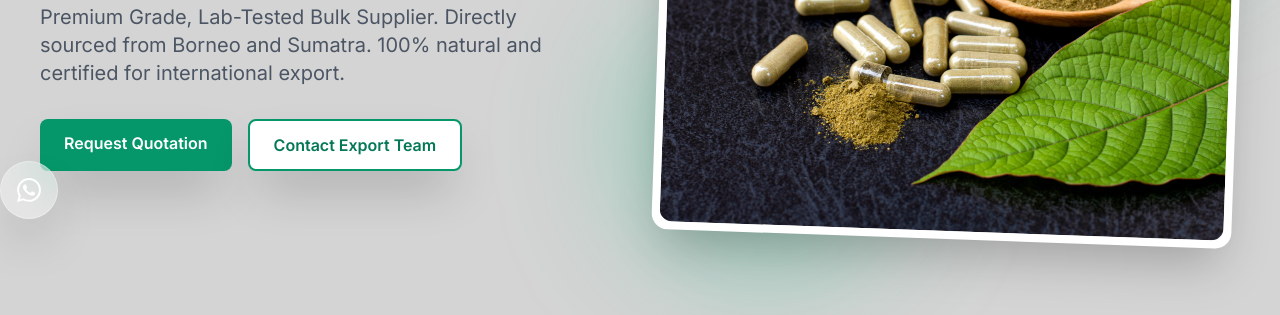
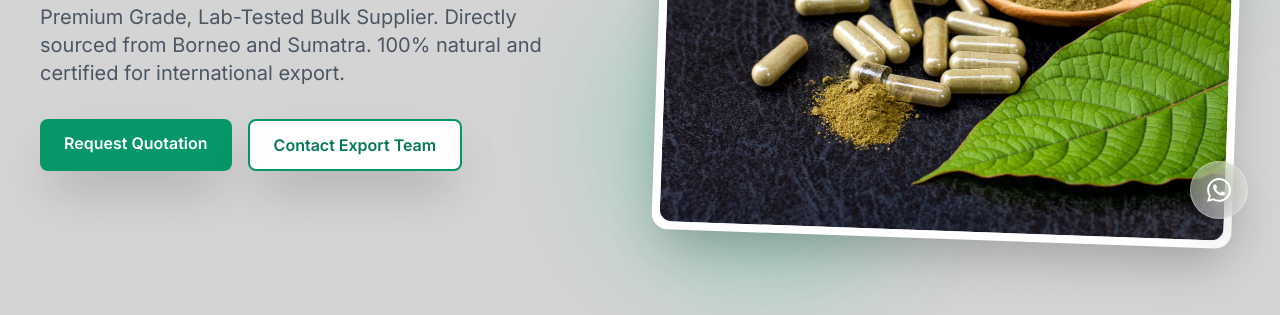
Before and after one commit to anjection/hellomisterkrui, a website built with Vite: page index.html in a window 1280 px wide. Shown: the part 485-800 px from the top of the page. Built offline with nearby package versions, Linux system fonts and the light colour scheme.

Commit message:
Align WhatsApp button to the right

```diff
--- a/index.html
+++ b/index.html
@@ -421,7 +421,7 @@
         <!-- Floating WhatsApp Action -->
         <a href="https://wa.me/6281373658927" :class="theme === 'light' ? 'text-emerald-600' : 'text-white'"
             target="_blank" rel="noopener noreferrer" @click.stop
-            class="fixed bottom-24 glass-effect hover:glass-effect p-4 rounded-full shadow-2xl z-50 transition-all transform hover:scale-110 flex items-center gap-3 group">
+            class="fixed bottom-24 right-8 glass-effect hover:glass-effect p-4 rounded-full shadow-2xl z-50 transition-all transform hover:scale-110 flex items-center gap-3 group">
             <svg xmlns="http://www.w3.org/2000/svg" width="24" height="24" viewBox="0 0 24 24" fill="currentColor"
                 class="w-6 h-6">
                 <path
```
